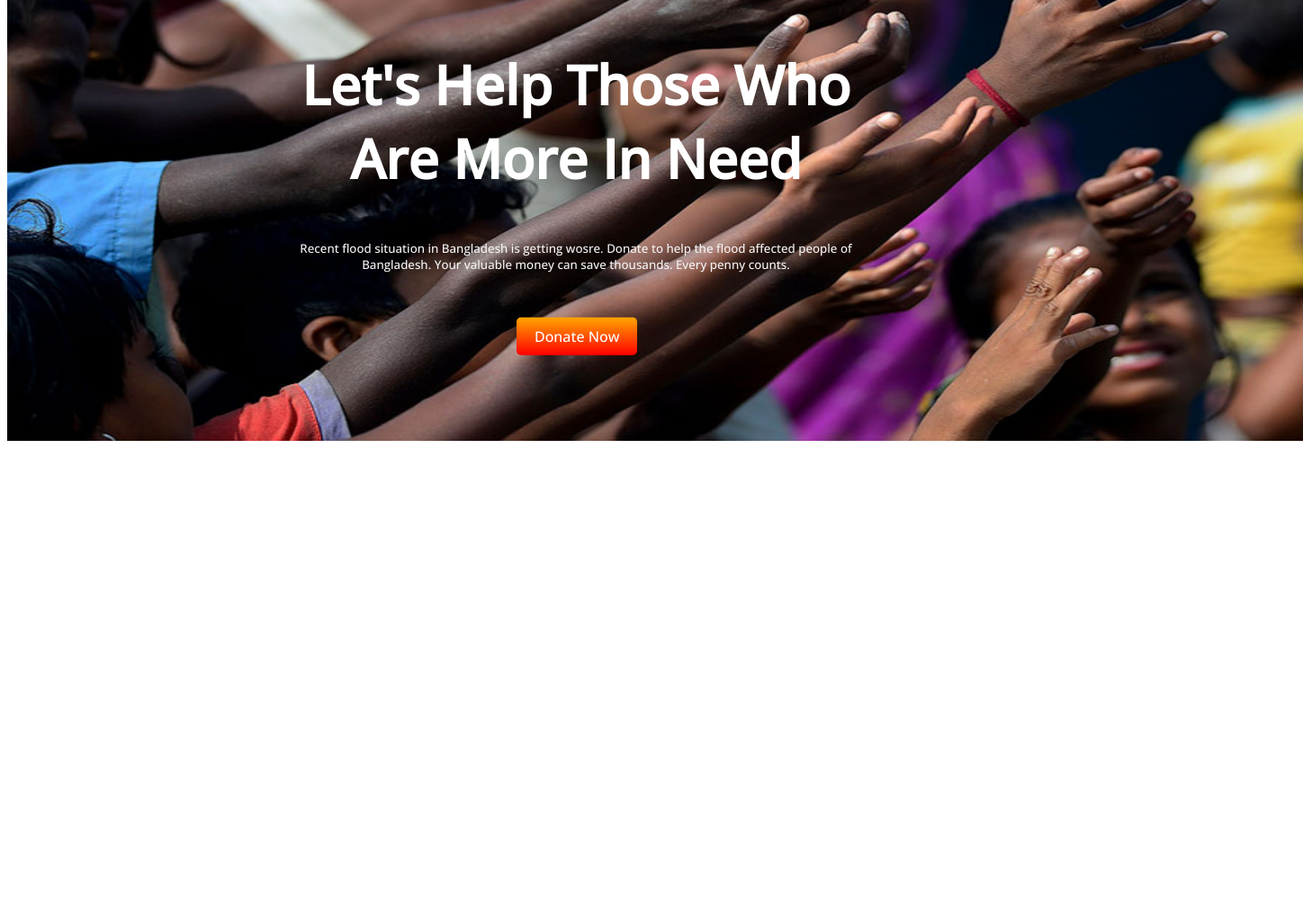
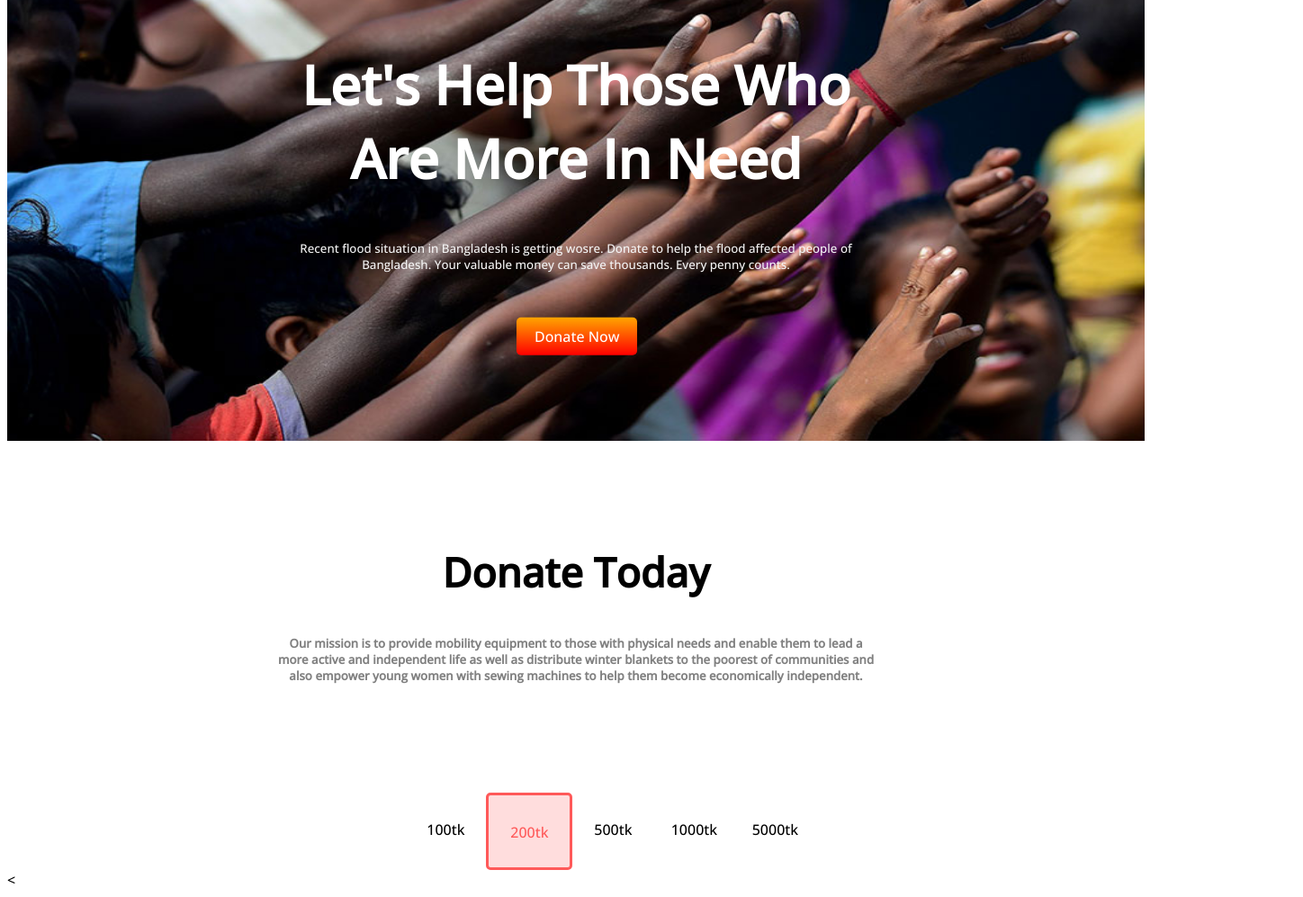
Before and after one commit to JubaStriker/Donate-today, a plain HTML site: page donate-today-main/index.html in a window 1280 px wide. Shown: the part 187-1184 px from the top of the page at 90% size, 1448 px wide, since content can reach past the window. Before the commit the page ends 800 px from the top, so only its background shows below. Drawn offline with nearby package versions, Linux system fonts and the light colour scheme.

Commit message:
boxes added

```diff
--- a/donate-today-main/index.html
+++ b/donate-today-main/index.html
@@ -15,7 +15,7 @@
 <body>
     <section>
         <div class="heading-container">
-            <img src="images/donation13.jpg" height="669" width="1440">
+            <img src="images/donation13.jpg" height="669" width="100%">
             <div class="head-text">
                 <h1 id="headline">Let's Help Those Who Are More In Need</h1>
                 <h2 id="sub-headline">Recent flood situation in Bangladesh is getting wosre. Donate to help the flood
@@ -29,6 +29,21 @@
 
 
     </section>
+    <h1 class="body-head">Donate Today</h1>
+    <h2 class="body-subhead">Our mission is to provide mobility equipment to those with physical needs and enable them
+        to lead a more active and independent life as well as distribute winter blankets to the poorest of communities
+        and also empower young women with sewing machines to help them become economically independent.
+    </h2>
+    <div class="flexible-content">
+        <div class="box1">100tk</div>
+        <div class="box2">200tk</div>
+        <div class="box1">500tk</div>
+        <div class="box1">1000tk</div>
+        <div class="box1">5000tk</div>
+    </div>
+    < <section>
+
+        </section>
 
 </body>
 
--- a/donate-today-main/style.css
+++ b/donate-today-main/style.css
@@ -37,3 +37,43 @@ body {
     top: 350px;
     left: 250px
 }
+
+.body-head {
+    font-size: 45px;
+    text-align: center;
+    padding-top: 80px;
+}
+
+.body-subhead {
+    font-size: smaller;
+    text-align: center;
+    color: gray;
+    padding: 10px 300px;
+
+}
+
+.flexible-content {
+    display: flex;
+    padding-left: 35%;
+    padding-top: 100px;
+}
+
+.box1 {
+    height: 50px;
+    width: 90px;
+    border: 0px solid #FF5959;
+    padding-top: 30px;
+    border-radius: 5px;
+    text-align: center;
+}
+
+.box2 {
+    height: 50px;
+    width: 90px;
+    border: 3px solid #FF5959;
+    padding-top: 30px;
+    border-radius: 5px;
+    text-align: center;
+    color: #FF5959;
+    background-color: #ff595934;
+}
```
